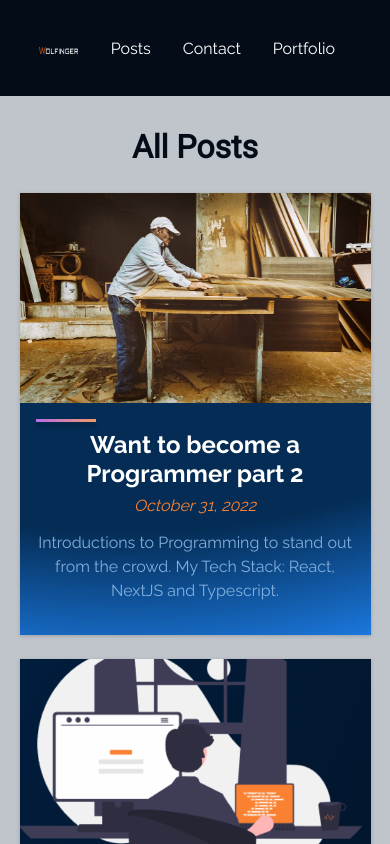
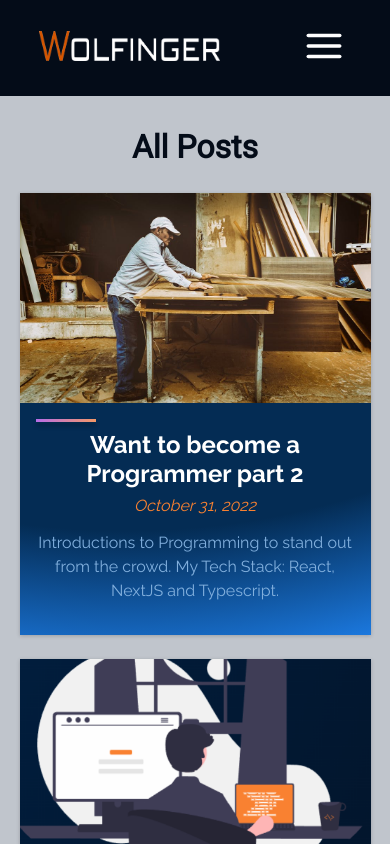
Before and after one commit to wujekbizon/nextjs-blog, a Next.js app: page /posts in a window 390 px wide. Shown: the top 844 px of the page. Built offline with nearby package versions, Linux system fonts and the light colour scheme.

Commit message:
add hamburger menu at mobile

```diff
--- a/components/layout/MainNavigation.module.css
+++ b/components/layout/MainNavigation.module.css
@@ -6,6 +6,10 @@
   justify-content: space-between;
   align-items: center;
   padding: 0 10%;
+}
+
+.header nav {
+  display: none;
 }
 
 .header ul {
@@ -31,6 +35,46 @@
   color: whitesmoke;
 }
 
+.navbar_btn {
+  display: flex;
+  position: relative;
+  z-index: 99;
+}
+
+.navbar_btn button {
+  display: block;
+  z-index: 10;
+  cursor: pointer;
+  background: transparent;
+  border: none;
+  transition: all 0.3s linear;
+}
+
+.navbar_btn line {
+  color: #fff;
+  transition: all 0.3s linear;
+}
+
+.navbar_btn button:hover line {
+  color: #fa8231;
+}
+
+.navbar_btn button:hover path {
+  color: #fa8231;
+}
+
+.mdclose {
+  color: hsl(0 0% 100%);
+  width: 42px;
+  height: 42px;
+}
+
+.fimenu {
+  color: hsl(0 0% 100%);
+  width: 42px;
+  height: 42px;
+}
+
 @media (min-width: 768px) {
   .header ul {
     gap: 0.5rem;
@@ -39,4 +83,12 @@
   .header a {
     font-size: var(--size-5);
   }
+
+  .header nav {
+    display: flex;
+  }
+
+  .navbar_btn {
+    display: none;
+  }
 }
--- a/components/layout/MainNavigation.tsx
+++ b/components/layout/MainNavigation.tsx
@@ -1,8 +1,22 @@
 import styles from './MainNavigation.module.css';
 import Logo from './Logo';
 import Link from 'next/link';
+import { useState } from 'react';
+import { MdClose } from 'react-icons/md';
+import { FiMenu } from 'react-icons/fi';
+import Menu from './Menu';
 
 const MainNavigation = () => {
+  const [navbarOpen, setNavbarOpen] = useState(false);
+
+  const handleToggle = () => {
+    setNavbarOpen(!navbarOpen);
+  };
+
+  const closeMenu = () => {
+    setNavbarOpen(false);
+  };
+
   return (
     <header className={styles.header}>
       <Link href="/">
@@ -23,6 +37,21 @@ const MainNavigation = () => {
           </li>
         </ul>
       </nav>
+      <div className={styles.navbar_btn}>
+        <button onClick={handleToggle}>
+          {navbarOpen ? (
+            <MdClose className={styles.mdclose} />
+          ) : (
+            <FiMenu className={styles.fimenu} />
+          )}
+        </button>
+
+        {navbarOpen && (
+          <div className="navbar_menu_container scale-up-center">
+            <Menu closeMenu={closeMenu} />
+          </div>
+        )}
+      </div>
     </header>
   );
 };
--- /dev/null
+++ b/components/layout/Menu.module.css
@@ -0,0 +1,30 @@
+.list {
+  display: flex;
+  flex-direction: column;
+  justify-content: center;
+  align-items: flex-start;
+  background: #031b34;
+  padding: 2rem;
+  position: absolute;
+  top: 60px;
+  right: -20px;
+  min-width: 200px;
+  border-radius: 5px;
+  box-shadow: 0 0 5 rgba(0, 0, 0, 0.2);
+  z-index: 99;
+}
+
+.list li {
+  margin: 15px;
+}
+
+.list a {
+  margin: 1rem 0;
+  color: white;
+  font-size: 24px;
+  font-weight: 300;
+}
+
+.list a:hover {
+  color: #fa8231;
+}
--- /dev/null
+++ b/components/layout/Menu.tsx
@@ -0,0 +1,21 @@
+import Link from 'next/link';
+import styles from './Menu.module.css';
+
+const Menu = ({ closeMenu }: { closeMenu: () => void }) => {
+  return (
+    <ul className={styles.list}>
+      <li onClick={() => closeMenu()}>
+        <Link href="/posts">Posts</Link>
+      </li>
+      <li onClick={() => closeMenu()}>
+        <Link href="/contact">Contact</Link>
+      </li>
+      <li onClick={() => closeMenu()}>
+        <Link href="https://g-w.vercel.app/" target="_blank">
+          Portfolio
+        </Link>
+      </li>
+    </ul>
+  );
+};
+export default Menu;
--- a/package.json
+++ b/package.json
@@ -19,6 +19,7 @@
     "next": "13.0.2",
     "react": "18.2.0",
     "react-dom": "18.2.0",
+    "react-icons": "^4.6.0",
     "react-markdown": "^8.0.3",
     "react-syntax-highlighter": "^15.5.0",
     "sharp": "^0.31.2",
--- a/styles/globals.css
+++ b/styles/globals.css
@@ -90,3 +90,31 @@ ul {
     rgba(27, 120, 222, 1) 100%
   );
 }
+
+.scale-up-center {
+  -webkit-animation: scale-up-center 0.4s cubic-bezier(0.39, 0.575, 0.565, 1)
+    both;
+  animation: scale-up-center 0.4s cubic-bezier(0.39, 0.575, 0.565, 1) both;
+}
+
+@-webkit-keyframes scale-up-center {
+  0% {
+    -webkit-transform: scale(0.5);
+    transform: scale(0.5);
+  }
+  100% {
+    -webkit-transform: scale(1);
+    transform: scale(1);
+  }
+}
+
+@keyframes scale-up-center {
+  0% {
+    -webkit-transform: scale(0.5);
+    transform: scale(0.5);
+  }
+  100% {
+    -webkit-transform: scale(1);
+    transform: scale(1);
+  }
+}
```
Also changed, not shown: 1 other file (tests, documents, lock files or other folders).
